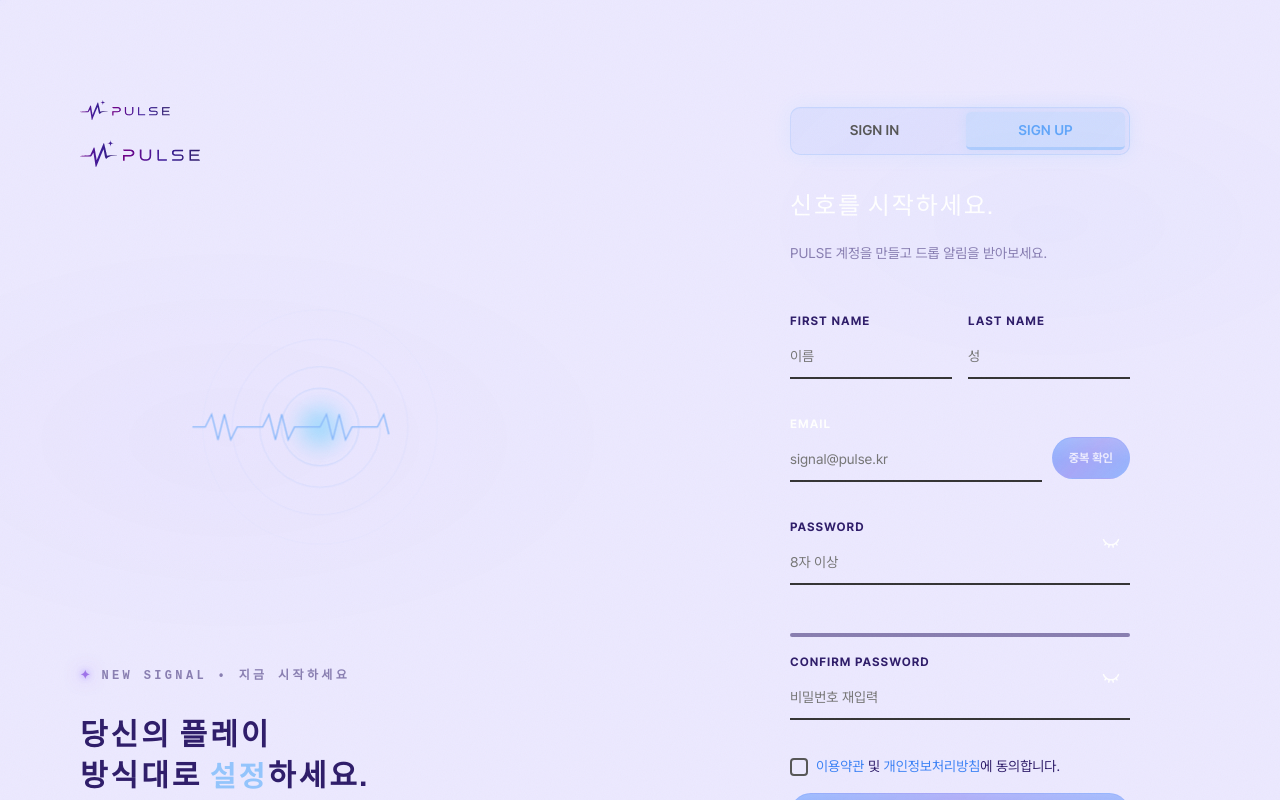
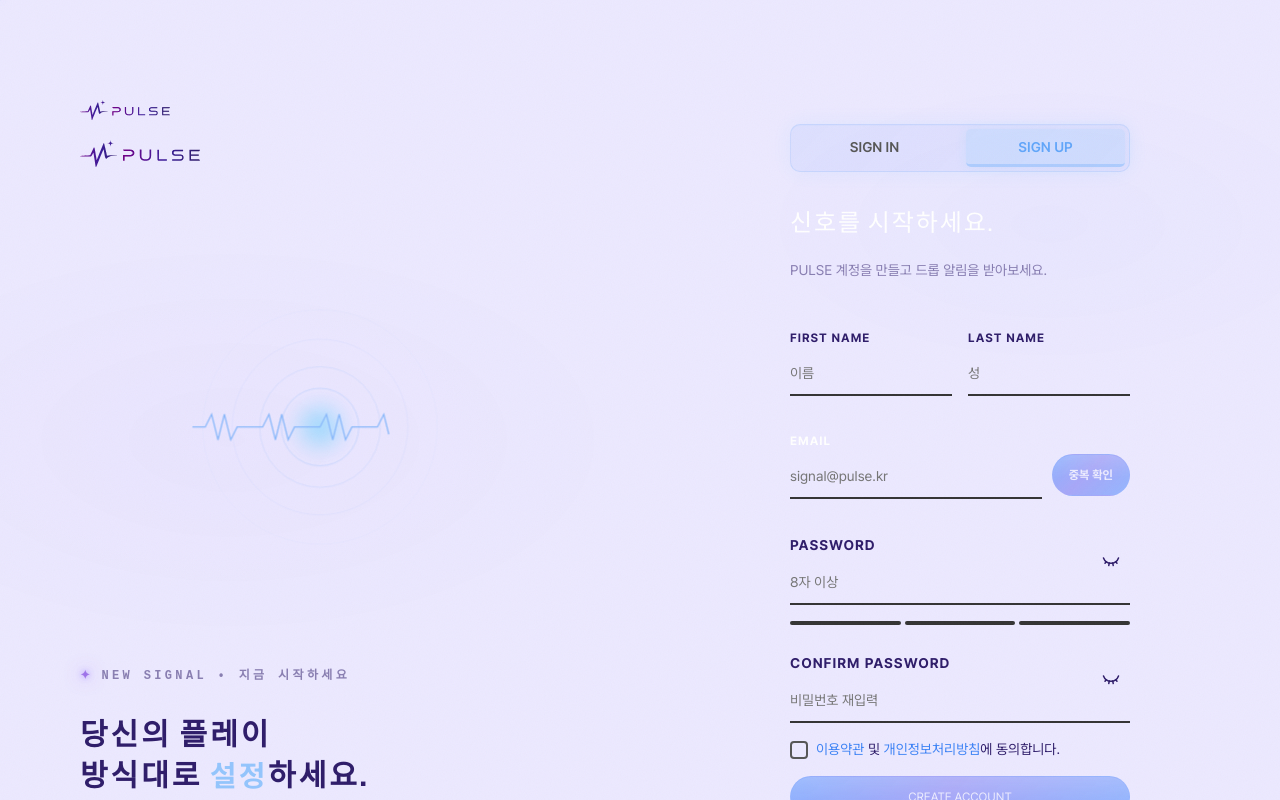
Before and after one commit to ParkJunHyeon1209/PULSE, a React (Vite) app: page /login in a window 1280 px wide. Both pictures are taken after a click on the button "SIGN UP". Shown: the top 800 px of the page. Built offline with nearby package versions, Linux system fonts and the light colour scheme; a web font is replaced by a local one.

Commit message:
feat: 비밀번호 안전도 검사 게이지바 추가

```diff
--- a/src/pages/LogInpage/components/Signup/SignUpPasswordInput.jsx
+++ b/src/pages/LogInpage/components/Signup/SignUpPasswordInput.jsx
@@ -1,16 +1,17 @@
 import styled from '@emotion/styled';
 import React from 'react';
+import CloseSvg from '../common/CloseSvg';
+import ShowBtn from '../common/ShowBtn';
 
 const InputGroup = styled.div`
   display: flex;
   flex-direction: column;
-  margin-bottom: ${({ theme }) => theme.spacing[5]};
   width: 100%;
   position: relative;
 `;
 
 const InputLabel = styled.label`
-  font-size: ${({ theme }) => theme.fontSize.xxxs};
+  font-size: ${({ theme }) => theme.fontSize.xxs};
   font-weight: bold;
   margin-bottom: ${({ theme }) => theme.spacing[1]};
   letter-spacing: 1px;
@@ -19,7 +20,8 @@ const InputLabel = styled.label`
 const Input = styled.input`
   background: transparent;
   border: none;
-  border-bottom: 2px solid #333;
+  border-bottom: 2px solid
+    ${(props) => (props.$pwError || props.$isMatcError ? props.theme.colors.error : '#333')};
   padding: ${({ theme }) => theme.spacing[3]} 0;
   outline: none;
   width: 100%;
@@ -29,46 +31,78 @@ const Input = styled.input`
   }
 `;
 
-const StrengthBarContainer = styled.div`
-  width: 100%;
-  height: 4px;
-  background-color: ${({ theme }) => theme.colors.textSecondary};
-  margin-top: ${({ theme }) => theme.spacing[3]};
-  border-radius: 2px;
-  overflow: hidden;
+const ErrorMessage = styled.p`
+  color: ${({ theme }) => theme.colors.error};
+  font-size: 12px;
+  margin-top: ${({ theme }) => theme.spacing[1]};
+  white-space: nowrap;
+  display: flex;
+  align-items: center;
+  gap: 2px;
 `;
-
-const Gauge = styled.div`
-  height: 100%;
-  width: ${(props) => props.width};
-  background-color: ${(props) => props.color};
-  transition: all 0.3s ease;
-`;
-
-const ErrorMessage = styled.p`
-  color: #ff4d4d;
+const SuccessMessage = styled.p`
+  color: ${({ theme }) => theme.colors.success};
   font-size: 12px;
   margin-top: ${({ theme }) => theme.spacing[1]};
 `;
 
-const ShowButton = styled.button`
-  position: absolute;
-  bottom: 10px;
-  background: none;
-  border: none;
-  color: #fff;
-  padding: 0;
+const MatchMessage = styled.p`
+  color: ${(props) => (props.$isMatcError ? props.theme.colors.success : props.theme.colors.error)};
+  font-size: 12px;
+  margin-top: 5px;
+  font-weight: 500;
+  transition: color 0.2s ease;
+  white-space: nowrap;
   display: flex;
   align-items: center;
+  gap: 2px;
+`;
 
-  right: 10px;
-  top: 60%;
-  transform: translateY(-50%);
+const StrengthContainer = styled.div`
+  display: flex;
+  gap: ${({ theme }) => theme.spacing[1]};
+  width: 100%;
+  height: 4px;
+  margin-bottom: ${({ theme }) => theme.spacing[3]};
+`;
 
-  svg {
-    width: 18px;
-    height: 18px;
-    margin-bottom: ${({ theme }) => theme.spacing[8]};
+const getActiveColor = (props) => {
+  const { $score, theme } = props;
+  if ($score >= 3) return theme.status.info;
+  if ($score >= 2) return theme.colors.primary;
+  if ($score >= 1) return theme.colors.error;
+  return '#333';
+};
+
+const StrengthBar = styled.div`
+  flex: 1;
+  border-radius: 2px;
+  background-color: #333;
+  position: relative;
+  overflow: hidden;
+
+  &::after {
+    content: '';
+    position: absolute;
+    left: 0;
+    top: 0;
+    height: 100%;
+    width: 0%;
+    background-color: ${(props) => getActiveColor(props)};
+    transition: width 0.3s ease-in-out;
+  }
+
+  &.weak::after {
+    width: ${(props) => (props.$score >= 1 ? '100%' : '0%')};
+    transition-delay: 0s;
+  }
+  &.medium::after {
+    width: ${(props) => (props.$score >= 2 ? '100%' : '0%')};
+    transition-delay: ${(props) => (props.$score >= 2 ? '0.1s' : '0s')};
+  }
+  &.strong::after {
+    width: ${(props) => (props.$score >= 3 ? '100%' : '0%')};
+    transition-delay: ${(props) => (props.$score >= 3 ? '0.2s' : '0s')};
   }
 `;
 
@@ -79,15 +113,11 @@ export default function SignUpPasswordInput({
   pwError,
   showPw,
   setShowPw,
-  validatePw,
   showPwConfirm,
   setShowPwConfirm,
+  pwScore,
+  isPwValid,
 }) {
-  const getGaugeStyle = () => {
-    if (!pwConfirm) return { width: '0%', color: '#333' };
-    if (pw === pwConfirm) return { width: '100%', color: '#2ecc71' };
-    return { width: '50%', color: '#ff4d4f' };
-  };
   return (
     <>
       {/* 비밀번호 입력란 */}
@@ -98,66 +128,30 @@ export default function SignUpPasswordInput({
           id="password"
           name="password"
           type={showPw ? 'text' : 'password'}
+          value={pw}
           placeholder="8자 이상"
-          value={pw}
-          onChange={(e) => validatePw(e.target.value)}
+          $pwError={pwError}
+          onChange={(e) => isPwValid(e.target.value)}
         />
-        {pwError && (
-          <ErrorMessage>8~15자의 영대문자, 숫자, 특수문자만을 포함하여 만드세요.</ErrorMessage>
-        )}
-        <ShowButton type="button" onClick={() => setShowPw(!showPw)}>
-          {showPw ? (
-            <svg
-              xmlns="http://www.w3.org/2000/svg"
-              width="24"
-              height="24"
-              viewBox="0 0 24 24"
-              fill="none"
-              stroke="currentColor"
-              strokeWidth="2"
-              strokeLinecap="round"
-              strokeLinejoin="round"
-            >
-              <path d="M2.062 12.348a1 1 0 0 1 0-.696 10.75 10.75 0 0 1 19.876 0 1 1 0 0 1 0 .696 10.75 10.75 0 0 1-19.876 0" />
-              <circle cx="12" cy="12" r="3" />
-            </svg>
-          ) : (
-            <svg
-              xmlns="http://www.w3.org/2000/svg"
-              width="24"
-              height="24"
-              viewBox="0 0 24 24"
-              fill="none"
-              stroke="currentColor"
-              strokeWidth="2"
-              strokeLinecap="round"
-              strokeLinejoin="round"
-            >
-              <path d="m15 18-.722-3.25" />
-              <path d="M2 8a10.645 10.645 0 0 0 20 0" />
-              <path d="m20 15-1.726-2.05" />
-              <path d="m4 15 1.726-2.05" />
-              <path d="m9 18 .722-3.25" />
-            </svg>
+        <div className="message-container">
+          {pwError && (
+            <ErrorMessage>
+              <CloseSvg />
+              8~15자의 영대문자, 숫자, 특수문자만을 포함하여 만드세요.
+            </ErrorMessage>
           )}
-        </ShowButton>
+          {!pwError && pw.length > 0 && (
+            <SuccessMessage>사용 가능한 비밀번호입니다.</SuccessMessage>
+          )}
+        </div>
+        <ShowBtn showPw={showPw} setShowPw={setShowPw} />
       </InputGroup>
-
-      {/* 비밀번호 일치 게이지 바 */}
-      <StrengthBarContainer>
-        <Gauge width={getGaugeStyle().width} color={getGaugeStyle().color} />
-      </StrengthBarContainer>
-      {pw && pwConfirm && (
-        <p
-          style={{
-            color: pw === pwConfirm ? '#2ecc71' : '#ff4d4f',
-            fontSize: '12px',
-            marginTop: '5px',
-          }}
-        >
-          {pw === pwConfirm ? '비밀번호가 일치합니다.' : '비밀번호가 일치하지 않습니다.'}
-        </p>
-      )}
+      {/* 비밀번호 안전도 게이지바 */}
+      <StrengthContainer>
+        <StrengthBar className="weak" $score={pwScore} />
+        <StrengthBar className="medium" $score={pwScore} />
+        <StrengthBar className="strong" $score={pwScore} />
+      </StrengthContainer>
       {/* 비밀번호 재입력란 */}
       <InputGroup>
         <InputLabel>CONFIRM PASSWORD</InputLabel>
@@ -166,44 +160,17 @@ export default function SignUpPasswordInput({
           type={showPwConfirm ? 'text' : 'password'}
           value={pwConfirm}
           placeholder="비밀번호 재입력"
+          $isMatcError={pw && pwConfirm && pw !== pwConfirm}
           onChange={(e) => setPwConfirm(e.target.value)}
         />
-        <ShowButton type="button" onClick={() => setShowPwConfirm(!showPwConfirm)}>
-          {showPwConfirm ? (
-            <svg
-              xmlns="http://www.w3.org/2000/svg"
-              width="24"
-              height="24"
-              viewBox="0 0 24 24"
-              fill="none"
-              stroke="currentColor"
-              strokeWidth="2"
-              strokeLinecap="round"
-              strokeLinejoin="round"
-            >
-              <path d="M2.062 12.348a1 1 0 0 1 0-.696 10.75 10.75 0 0 1 19.876 0 1 1 0 0 1 0 .696 10.75 10.75 0 0 1-19.876 0" />
-              <circle cx="12" cy="12" r="3" />
-            </svg>
-          ) : (
-            <svg
-              xmlns="http://www.w3.org/2000/svg"
-              width="24"
-              height="24"
-              viewBox="0 0 24 24"
-              fill="none"
-              stroke="currentColor"
-              strokeWidth="2"
-              strokeLinecap="round"
-              strokeLinejoin="round"
-            >
-              <path d="m15 18-.722-3.25" />
-              <path d="M2 8a10.645 10.645 0 0 0 20 0" />
-              <path d="m20 15-1.726-2.05" />
-              <path d="m4 15 1.726-2.05" />
-              <path d="m9 18 .722-3.25" />
-            </svg>
-          )}
-        </ShowButton>
+
+        {pw && pwConfirm && (
+          <MatchMessage $isMatcError={pw === pwConfirm}>
+            {pw !== pwConfirm && <CloseSvg />}
+            {pw === pwConfirm ? '비밀번호가 일치합니다.' : '비밀번호가 일치하지 않습니다.'}
+          </MatchMessage>
+        )}
+        <ShowBtn showPw={showPwConfirm} setShowPw={setShowPwConfirm} />
       </InputGroup>
     </>
   );
```
